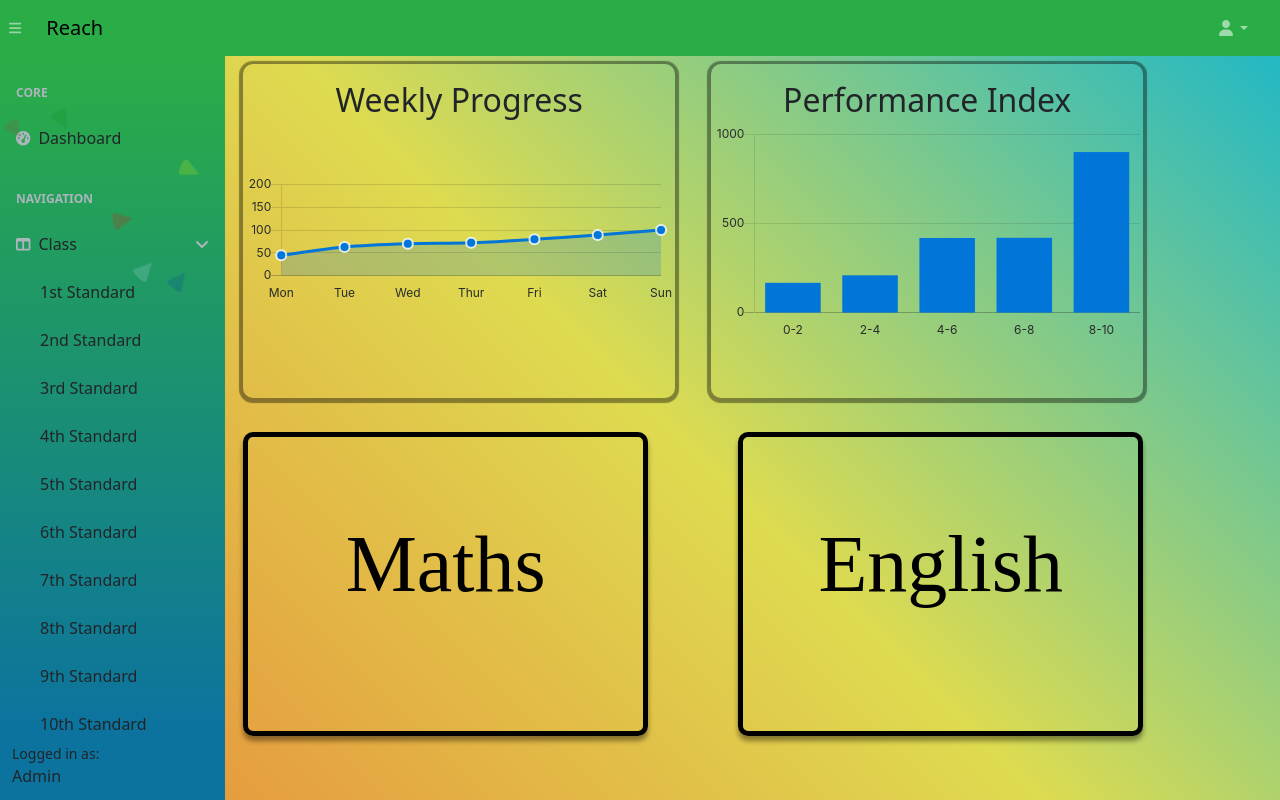
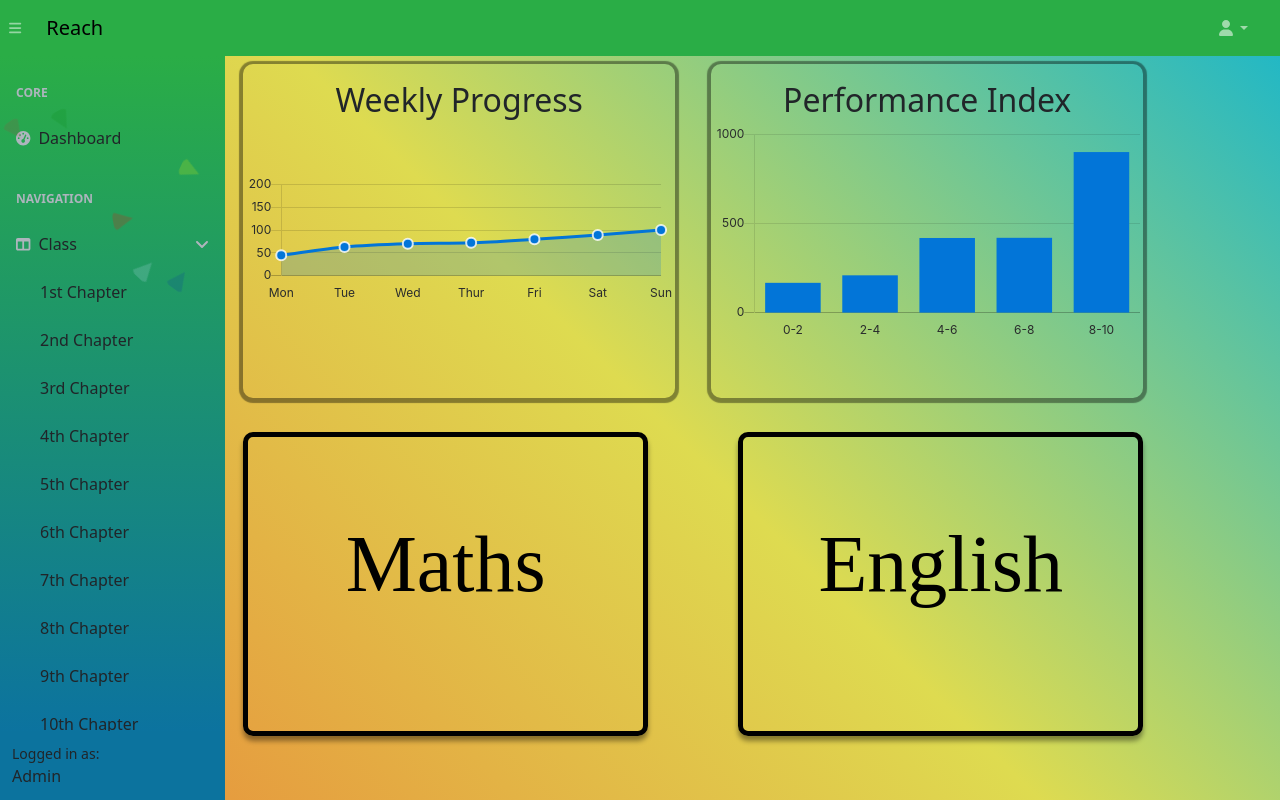
Before and after one commit to MaNameEJeff/Kodikon, a Flask app: page /reach in a window 1280 px wide, after a click on "Class". Run offline with Flask 2, Linux system fonts and the light colour scheme; some libraries are stand-ins or nearby versions.

Commit message:
idk kamath did something

```diff
--- a/static/js/scripts.js
+++ b/static/js/scripts.js
@@ -8,7 +8,7 @@
 //
 
 
-
+// location.reload();
 window.addEventListener('DOMContentLoaded', event => {
 
     // Toggle the side navigation
--- a/templates/index.html
+++ b/templates/index.html
@@ -70,16 +70,16 @@
                             </a>
                             <div class="collapse" id="collapseLayouts" aria-labelledby="headingOne" data-bs-parent="#sidenavAccordion">
                                 <nav class="sb-sidenav-menu-nested nav">
-                                    <a class="nav-link" href="1std.html">1st Standard</a>
-                                    <a class="nav-link" href="2std.html">2nd Standard</a>
-                                    <a class="nav-link" href="3std.html">3rd Standard</a>
-                                    <a class="nav-link" href="4std.html">4th Standard</a>
-                                    <a class="nav-link" href="5std.html">5th Standard</a>
-                                    <a class="nav-link" href="6std.html">6th Standard</a>
-                                    <a class="nav-link" href="7std.html">7th Standard</a>
-                                    <a class="nav-link" href="8std.html">8th Standard</a>
-                                    <a class="nav-link" href="9std.html">9th Standard</a>
-                                    <a class="nav-link" href="10std.html">10th Standard</a>
+                                    <a class="nav-link" href="1std.html">1st Chapter</a>
+                                    <a class="nav-link" href="2std.html">2nd Chapter</a>
+                                    <a class="nav-link" href="3std.html">3rd Chapter</a>
+                                    <a class="nav-link" href="4std.html">4th Chapter</a>
+                                    <a class="nav-link" href="5std.html">5th Chapter</a>
+                                    <a class="nav-link" href="6std.html">6th Chapter</a>
+                                    <a class="nav-link" href="7std.html">7th Chapter</a>
+                                    <a class="nav-link" href="8std.html">8th Chapter</a>
+                                    <a class="nav-link" href="9std.html">9th Chapter</a>
+                                    <a class="nav-link" href="10std.html">10th Chapter</a>
                                 </nav>
                             </div>
                             <a class="nav-link collapsed" href="#" data-bs-toggle="collapse" data-bs-target="#collapsePages" aria-expanded="false" aria-controls="collapsePages">
```
